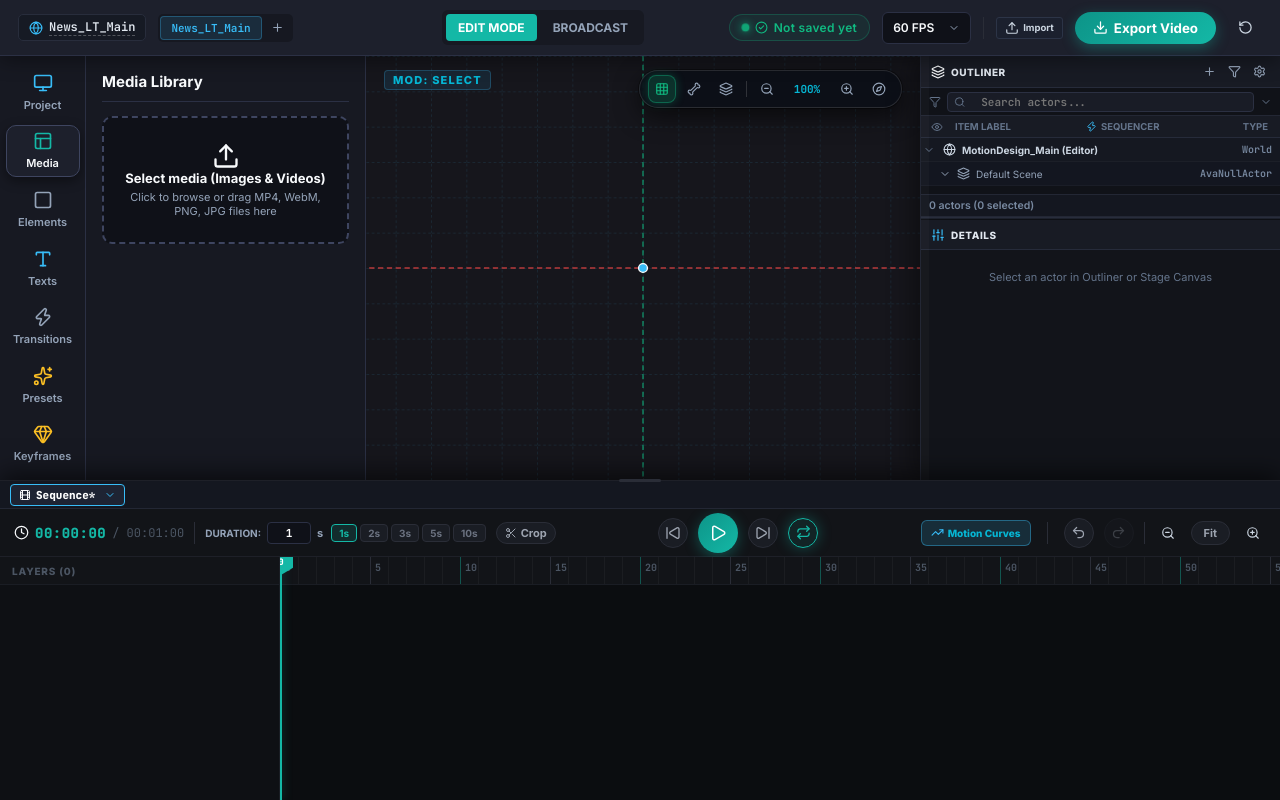
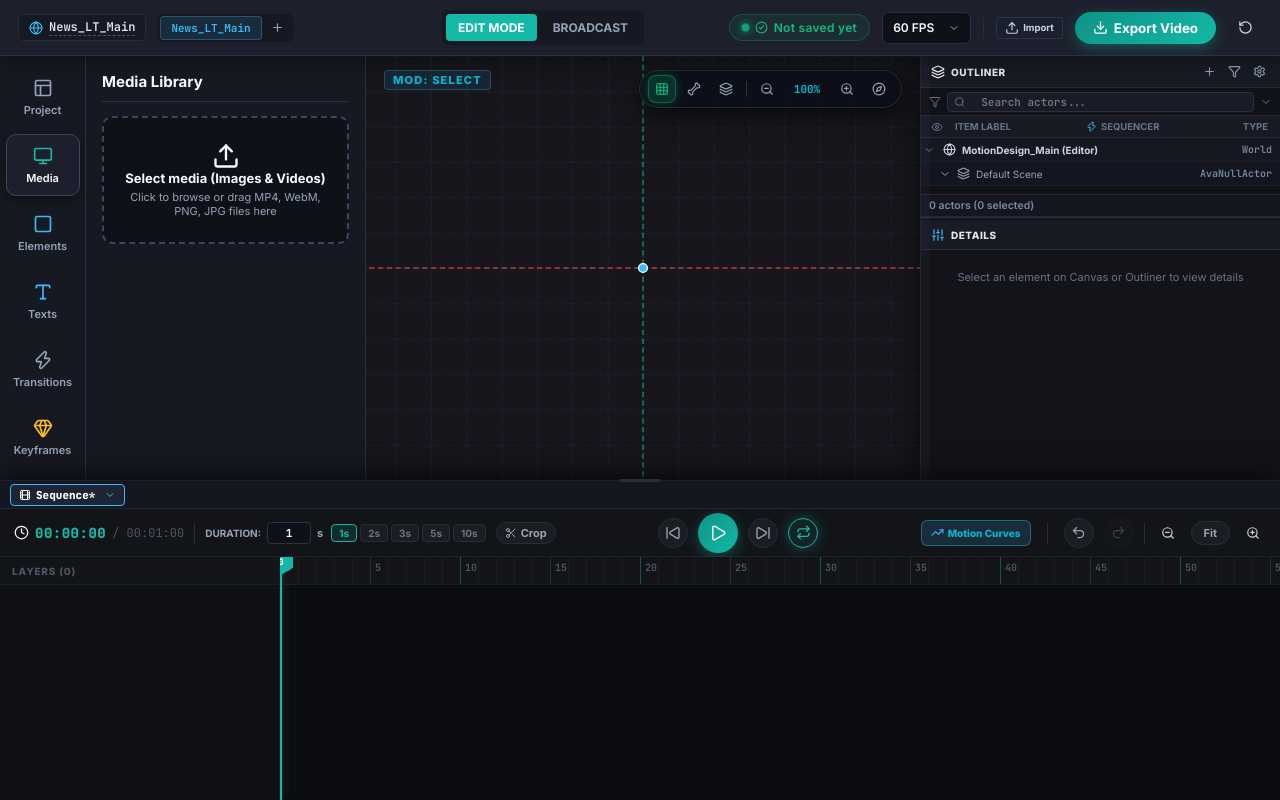
Before and after one commit to ErtugrulAK/keyframe-character-studio, a React (Vite) app: page / in a window 1280 px wide. Built offline with nearby package versions, Linux system fonts and the light colour scheme.

Commit message:
refactor(ui): remove presets tab from left toolbar and details panel

```diff
--- a/src/components/Inspector/DetailsPanel.tsx
+++ b/src/components/Inspector/DetailsPanel.tsx
@@ -3,7 +3,6 @@ import { useAnimator } from '../../context/AnimatorContext';
 import { TransformTab } from './sections/TransformTab';
 import { StyleTab } from './sections/StyleTab';
 import { MotionTab } from './sections/MotionTab';
-import { PresetsTab } from './sections/PresetsTab';
 import {
   Sliders,
   Copy,
@@ -11,7 +10,6 @@ import {
   Activity,
   Palette,
   Zap,
-  Sparkles,
 } from 'lucide-react';
 
 export const DetailsPanel: React.FC = () => {
@@ -27,7 +25,7 @@ export const DetailsPanel: React.FC = () => {
     duplicateSelectedPart,
   } = useAnimator();
 
-  const [activeTabSection, setActiveTabSection] = useState<'transform' | 'style' | 'motion' | 'presets'>('transform');
+  const [activeTabSection, setActiveTabSection] = useState<'transform' | 'style' | 'motion'>('transform');
 
   const selectedPart = characterParts.find((p) => p.id === selectedPartId);
   const transform = selectedPartId ? getComputedTransform(selectedPartId, currentFrame) : null;
@@ -59,34 +57,36 @@ export const DetailsPanel: React.FC = () => {
 
       {/* 2. Selected Actor Instance Header */}
       {selectedPart ? (
-        <div className="details-actor-card">
-          <div className="actor-title-line">
+        <div className="details-actor-header">
+          <div className="actor-title-box">
             <span className="actor-main-name">{selectedPart.name}</span>
             <span className="actor-instance-tag">({selectedPart.type})</span>
           </div>
 
           <div className="actor-quick-actions">
             <button
-              className="btn-icon-sm"
+              className="btn-icon-small"
               onClick={duplicateSelectedPart}
-              title="Duplicate Actor"
+              title="Duplicate Actor Instance"
             >
-              <Copy size={12} className="text-cyan" />
+              <Copy size={12} />
             </button>
             <button
-              className="btn-icon-sm"
+              className="btn-icon-small danger"
               onClick={() => deletePart(selectedPart.id)}
-              title="Delete Actor"
+              title="Delete Actor Instance"
             >
-              <Trash2 size={12} className="text-red" />
+              <Trash2 size={12} />
             </button>
           </div>
         </div>
       ) : (
-        <div className="details-empty-state">Select an actor in Outliner or Stage Canvas</div>
+        <div className="details-empty-state">
+          <span>Select an element on Canvas or Outliner to view details</span>
+        </div>
       )}
 
-      {/* 3. Tab Sub-Navigation */}
+      {/* 3. Section Navigation Tabs */}
       {selectedPart && (
         <div className="details-tabs-bar">
           <button
@@ -109,13 +109,6 @@ export const DetailsPanel: React.FC = () => {
           >
             <Zap size={12} className="text-cyan" />
             <span>Motion</span>
-          </button>
-          <button
-            className={`tab-btn ${activeTabSection === 'presets' ? 'active' : ''}`}
-            onClick={() => setActiveTabSection('presets')}
-          >
-            <Sparkles size={12} className="text-gold" />
-            <span>Presets</span>
           </button>
         </div>
       )}
@@ -149,8 +142,6 @@ export const DetailsPanel: React.FC = () => {
               handlePartPropChange={handlePartPropChange}
             />
           )}
-
-          {activeTabSection === 'presets' && <PresetsTab />}
         </div>
       )}
     </div>
--- a/src/components/Toolbar/LeftToolbar.tsx
+++ b/src/components/Toolbar/LeftToolbar.tsx
@@ -5,19 +5,17 @@ import { ElementsDrawer } from './drawers/ElementsDrawer';
 import { TextsDrawer } from './drawers/TextsDrawer';
 import { TransitionsDrawer } from './drawers/TransitionsDrawer';
 import { KeyframesDrawer } from './drawers/KeyframesDrawer';
-import { PresetsTab } from '../Inspector/sections/PresetsTab';
 import {
   Type,
   Gem,
   Square,
   Layout,
-  Sparkles,
   Zap,
   Monitor,
 } from 'lucide-react';
 import './LeftToolbar.css';
 
-type ActiveNavCategory = 'project' | 'media' | 'keyframes' | 'texts' | 'shapes' | 'presets' | 'transitions';
+type ActiveNavCategory = 'project' | 'media' | 'keyframes' | 'texts' | 'shapes' | 'transitions';
 
 export const LeftToolbar: React.FC = () => {
   const [activeCategory, setActiveCategory] = useState<ActiveNavCategory>('media');
@@ -28,34 +26,34 @@ export const LeftToolbar: React.FC = () => {
         <button
           className={`sidebar-nav-item ${activeCategory === 'project' ? 'active' : ''}`}
           onClick={() => setActiveCategory('project')}
-          title="Project & Composition Settings"
+          title="Project Workspace"
         >
-          <Monitor size={20} className="nav-icon text-cyan" />
+          <Layout size={20} className="nav-icon text-teal" />
           <span className="nav-label">Project</span>
         </button>
 
         <button
           className={`sidebar-nav-item ${activeCategory === 'media' ? 'active' : ''}`}
           onClick={() => setActiveCategory('media')}
-          title="Media Library"
+          title="Media Assets"
         >
-          <Layout size={20} className="nav-icon" />
+          <Monitor size={20} className="nav-icon text-teal" />
           <span className="nav-label">Media</span>
         </button>
 
         <button
           className={`sidebar-nav-item ${activeCategory === 'shapes' ? 'active' : ''}`}
           onClick={() => setActiveCategory('shapes')}
-          title="Shapes & Elements"
+          title="Vector Shapes & Graphic Elements"
         >
-          <Square size={20} className="nav-icon text-purple" />
+          <Square size={20} className="nav-icon text-cyan" />
           <span className="nav-label">Elements</span>
         </button>
 
         <button
           className={`sidebar-nav-item ${activeCategory === 'texts' ? 'active' : ''}`}
           onClick={() => setActiveCategory('texts')}
-          title="Text Labels"
+          title="Typography & Headlines"
         >
           <Type size={20} className="nav-icon text-cyan" />
           <span className="nav-label">Texts</span>
@@ -68,15 +66,6 @@ export const LeftToolbar: React.FC = () => {
         >
           <Zap size={20} className="nav-icon text-teal" />
           <span className="nav-label">Transitions</span>
-        </button>
-
-        <button
-          className={`sidebar-nav-item ${activeCategory === 'presets' ? 'active' : ''}`}
-          onClick={() => setActiveCategory('presets')}
-          title="My Custom Saved Presets Library"
-        >
-          <Sparkles size={20} className="nav-icon text-gold" />
-          <span className="nav-label">Presets</span>
         </button>
 
         <button
@@ -95,11 +84,6 @@ export const LeftToolbar: React.FC = () => {
         {activeCategory === 'shapes' && <ElementsDrawer />}
         {activeCategory === 'texts' && <TextsDrawer />}
         {activeCategory === 'transitions' && <TransitionsDrawer />}
-        {activeCategory === 'presets' && (
-          <div className="drawer-content" style={{ padding: '12px 14px' }}>
-            <PresetsTab />
-          </div>
-        )}
         {activeCategory === 'keyframes' && <KeyframesDrawer />}
       </div>
     </aside>
```
